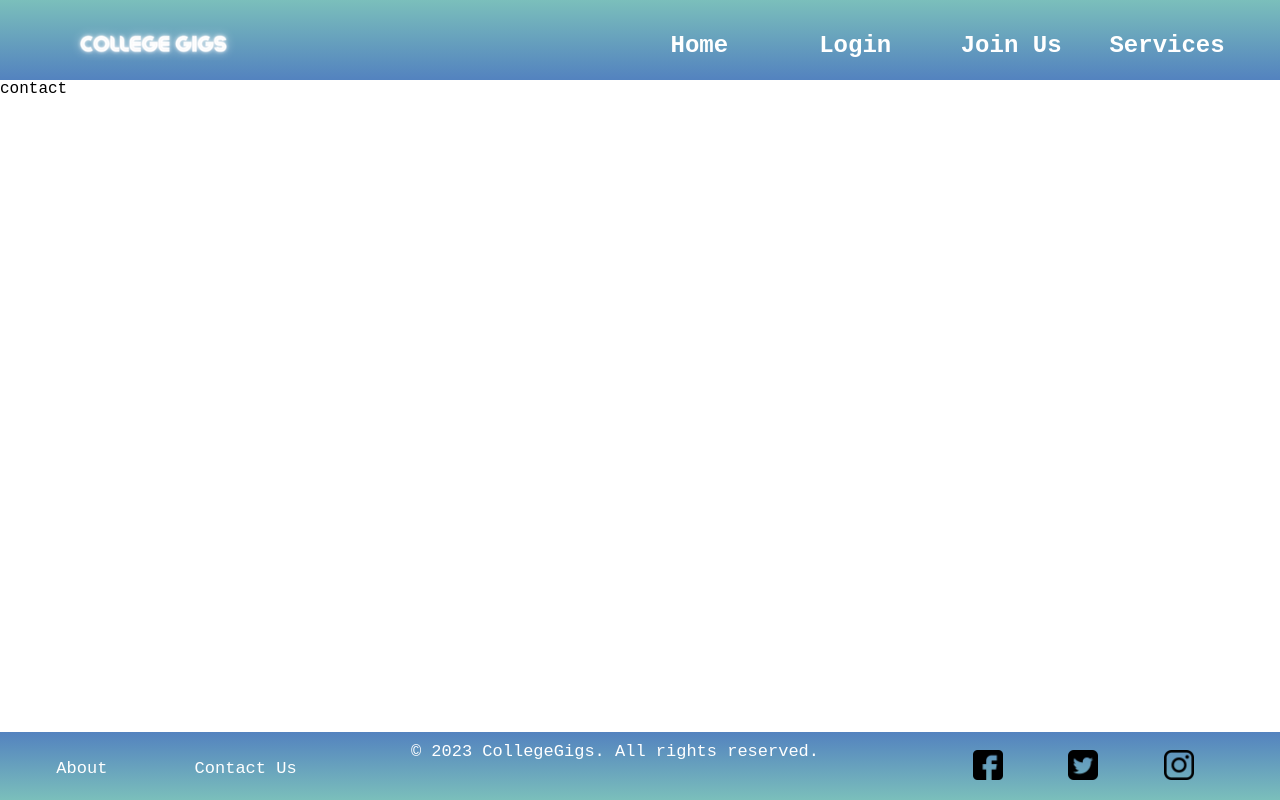
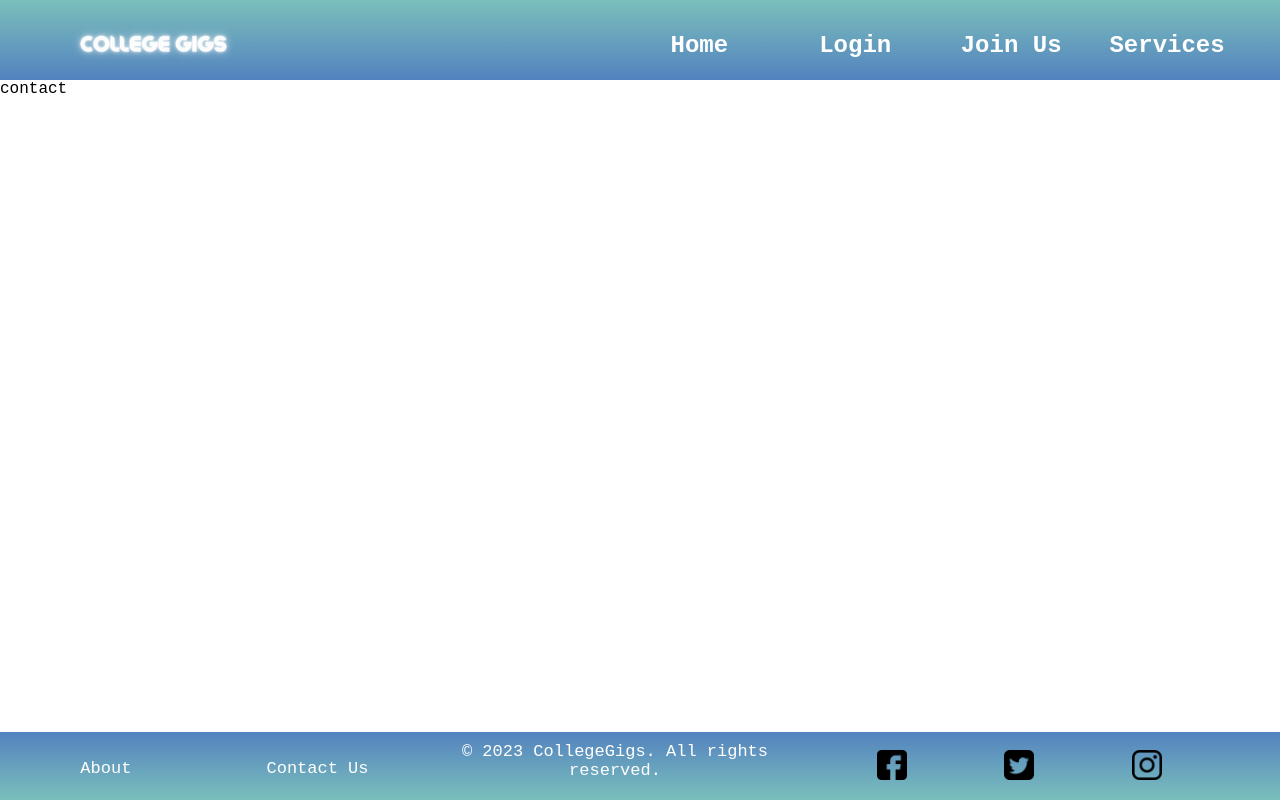
Before and after one commit to fynn07/college-gigs, a React (Create React App) app: page /Contact in a window 1280 px wide. Built offline with nearby package versions, Linux system fonts and the light colour scheme.

Commit message:
re-elevate the z-index of the navbar and footer

```diff
--- a/src/components/footer.js
+++ b/src/components/footer.js
@@ -7,7 +7,7 @@ import InstagramIcon from './resources/ico/instagram.png'
 
 function footer() {
     return (
-    <div className="container">
+        <div className="container" id="footer_container">
             <div className="footer-links">
                 <div className="footer-links-link">
                     <Link to="/About">About</Link>
--- a/src/styles/footer.css
+++ b/src/styles/footer.css
@@ -1,4 +1,4 @@
-.container{
+#footer_container {
     display: flex;
     background-image: linear-gradient(rgba(111, 174, 255, 0.75), rgba(164, 255, 250, 0.75));
     background-color: black;
@@ -6,8 +6,9 @@
     position: fixed;
     bottom: 0;
     width: 100%;
+    z-index: 2;
 }
-.container *{
+#footer_container *{
     flex: 1;
     font-family: 'Courier New', Courier, monospace;
     font-size: 17px;
--- a/src/styles/navbar.css
+++ b/src/styles/navbar.css
@@ -4,8 +4,8 @@
     display: flex;
     background-image: linear-gradient(rgba(164, 255, 250, 0.75), rgba(111, 174, 255, 0.75));
     background-color: black;
-    margin: 0px;
-
+    margin: 0;
+    z-index: 2;
 }
 
 .navbar .leftSide{
@@ -38,7 +38,6 @@
 }
 .navbar .rightSide .content *{
     flex: 1;
-    flex-shrink: 1;
     width: 100px;
 
 
```
Also changed, not shown: src/components/navbar.js (indentation only). Lines whose indentation alone changed are shown as unchanged.
